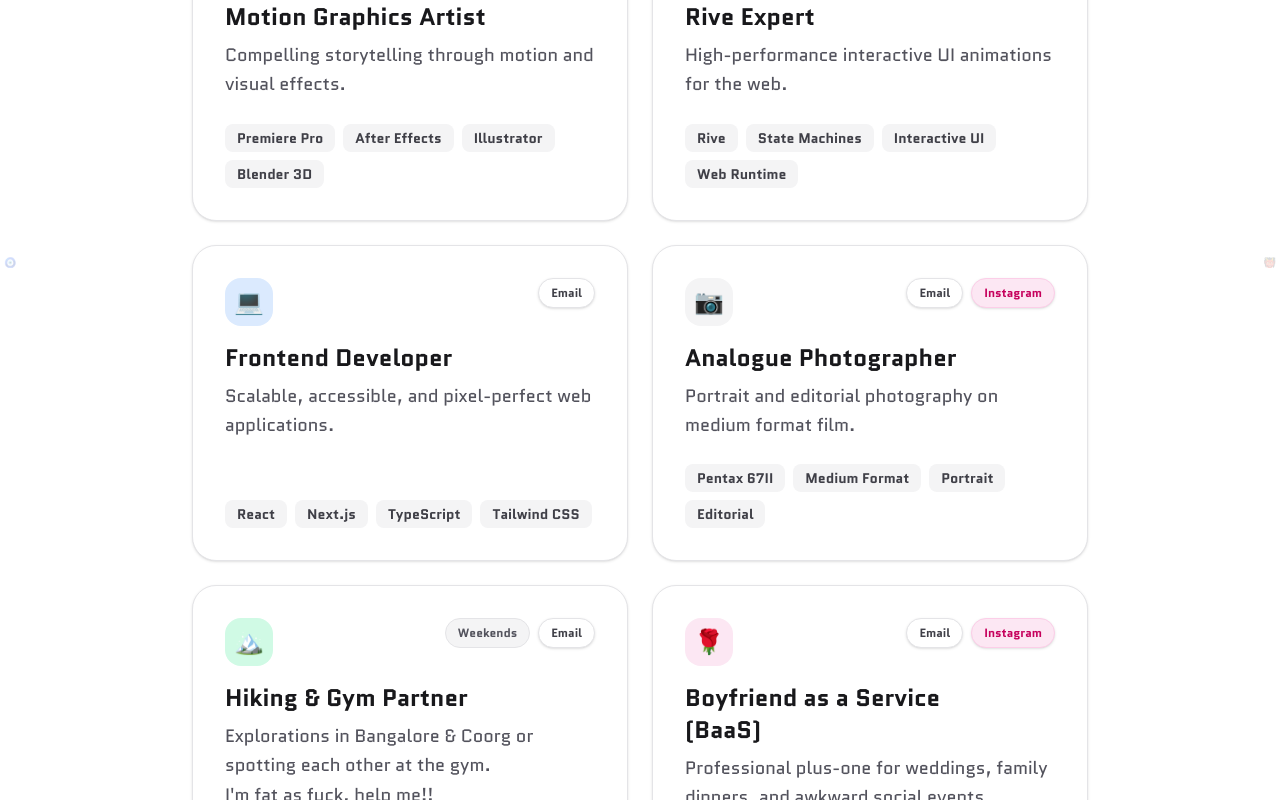
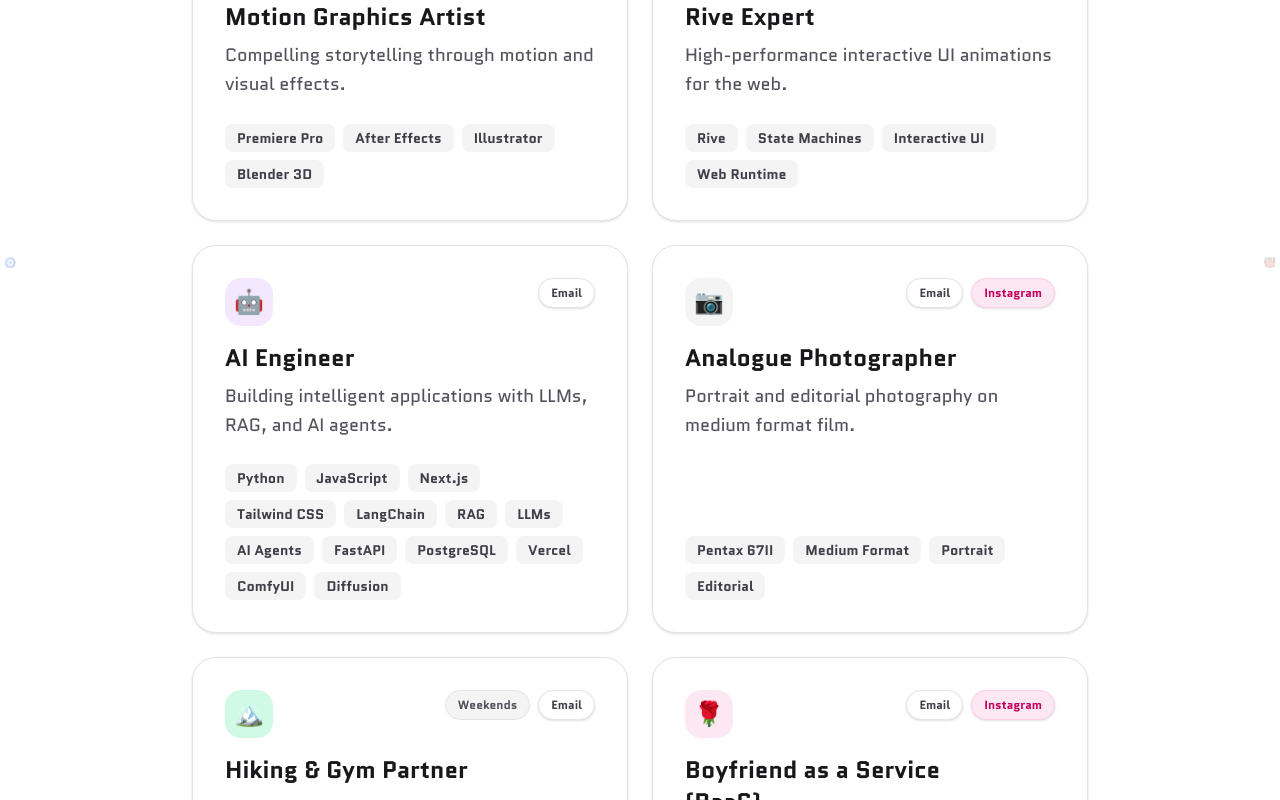
Before and after one commit to surajbanthot/bysuraj.in, a Next.js app: page /hireme in a window 1280 px wide. Shown: the part 526-1326 px from the top of the page. Built offline with nearby package versions, Linux system fonts and the light colour scheme; a web font is replaced by a local one.

Commit message:
update to ai engineer tile

```diff
--- a/src/app/hireme/page.tsx
+++ b/src/app/hireme/page.tsx
@@ -463,17 +463,17 @@ export default function HireMePage() {
                       </span>
                     </a>
                   </div>
-                  <div className="h-12 w-12 rounded-2xl bg-blue-100 text-blue-600 flex items-center justify-center text-2xl dark:bg-blue-900/30 dark:text-blue-400">
-                    💻
+                  <div className="h-12 w-12 rounded-2xl bg-purple-100 text-purple-600 flex items-center justify-center text-2xl dark:bg-purple-900/30 dark:text-purple-400">
+                    🤖
                   </div>
                   <div>
-                    <h3 className="text-2xl font-bold text-zinc-900 dark:text-zinc-100 pr-16">Frontend Developer</h3>
+                    <h3 className="text-2xl font-bold text-zinc-900 dark:text-zinc-100 pr-16">AI Engineer</h3>
                     <p className="mt-2 text-lg text-zinc-600 dark:text-zinc-300 font-medium leading-relaxed">
-                      Scalable, accessible, and pixel-perfect web applications.
+                      Building intelligent applications with LLMs, RAG, and AI agents.
                     </p>
                   </div>
                   <div className="mt-auto flex flex-wrap gap-2 pt-2">
-                    {["React", "Next.js", "TypeScript", "Tailwind CSS"].map(tag => (
+                    {["Python", "JavaScript", "Next.js", "Tailwind CSS", "LangChain", "RAG", "LLMs", "AI Agents", "FastAPI", "PostgreSQL", "Vercel", "ComfyUI", "Diffusion"].map(tag => (
                       <span key={tag} className="rounded-lg bg-zinc-100 px-3 py-1 text-sm font-semibold text-zinc-700 dark:bg-zinc-800 dark:text-zinc-300">
                         {tag}
                       </span>
```
